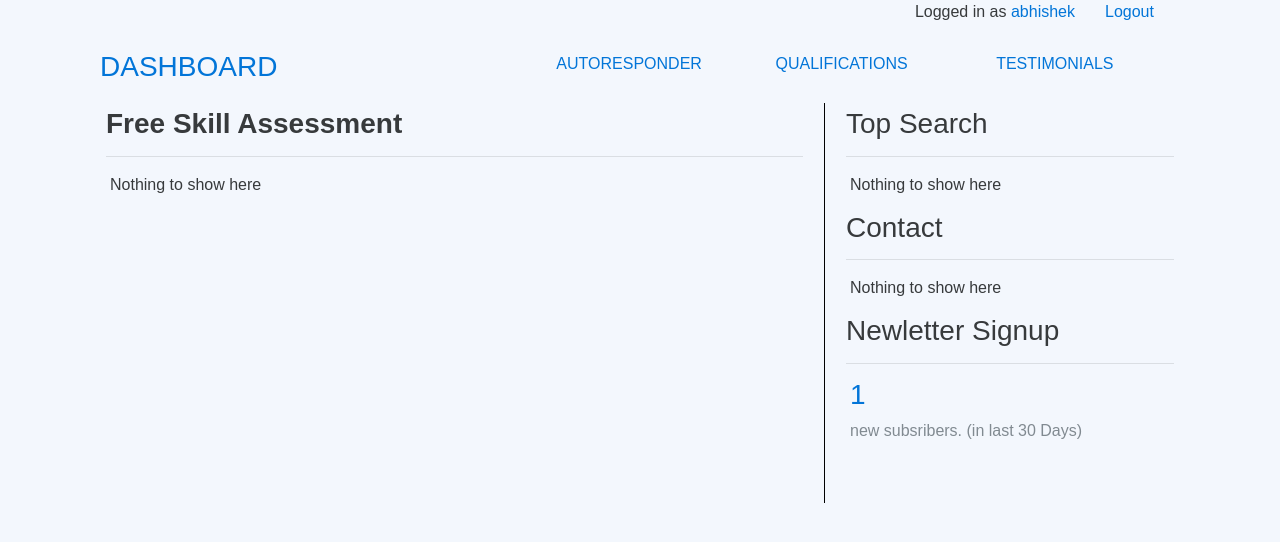
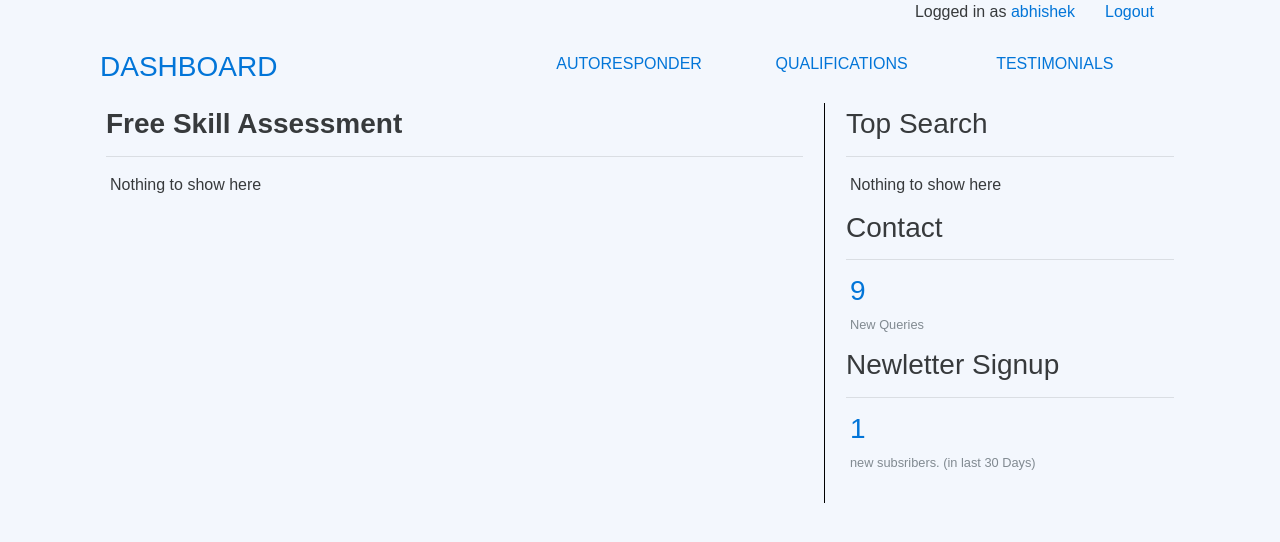
Before and after one commit to captainbee017/rpl_template, a Django app: a page that uses cpanel/templates/dashboard.html in a window 1280 px wide. Shown: the top 542 px of the page. Run offline with Django 3.2, Linux system fonts and the light colour scheme; a user stored in the database is signed in; data comes from the database, SQL or seed files in the repository; both versions use the stored data as it was after the commit; some libraries are stand-ins or nearby versions.

Commit message:
visitors query count added on dashboard

```diff
--- a/cpanel/templates/dashboard.html
+++ b/cpanel/templates/dashboard.html
@@ -112,7 +112,12 @@
 					</div>
 					<div class="card-body">
 						<div style="margin: 10px 10px;">
-							Nothing to show here
+							{% if contacts %}
+								<h3><a href="">{{ contacts.count }}</a></h3>
+								<span class="small text-muted">New Queries</span>
+							{% else %}
+								Nothing to show here
+							{% endif %}
 						</div>
 					</div>
 				</div>
@@ -126,7 +131,7 @@
 						<div style="margin: 10px 10px;">
 							{# toggle table and last update status #}
 							<a id="subscribe_toggle" href="#">
-								<h3>{{ subscribers|length }} </h3><span class="text-muted">new subsribers. (in last {{ benchmark }} {{ param }})</span>
+								<h3>{{ subscribers|length }} </h3><span class="small text-muted">new subsribers. (in last {{ benchmark }} {{ param }})</span>
 							</a>
 						</div>
 					</div>
--- a/cpanel/views.py
+++ b/cpanel/views.py
@@ -24,12 +24,17 @@ class DashboardView(LoginRequiredMixin, TemplateView):
 
     def get_context_data(self, *args, **kwargs):
         ctx = super().get_context_data(*args, **kwargs)
-        ctx['subscribers'] = self.get_numbers()
+        ctx['subscribers'] = self.get_subscribers_numbers()
+        ctx['contacts'] = self.get_contacts_lists()
         ctx['benchmark'] = self.benchmark
         ctx['param'] = self.param
         return ctx
 
-    def get_numbers(self):
+    def get_contacts_lists(self):
+        obj = VisitorQuery.objects.all()
+        return obj
+
+    def get_subscribers_numbers(self):
         '''
         receives benchmark in days
         X signups in DD days
@@ -126,8 +131,6 @@ class ContactUsCreateView(CreateView):
     template_name = 'base.html'
 
     def get_success_url(self):
-        print("IM here")
         messages.success(
             self.request, "Thanks for the message.")
         return self.request.META.get('HTTP_REFERER', '/')
-        # return HttpResponseRedirect(self.request.META.get('HTTP_REFERER', '/'))
```
Also changed, not shown: rpldb.sqlite3.
